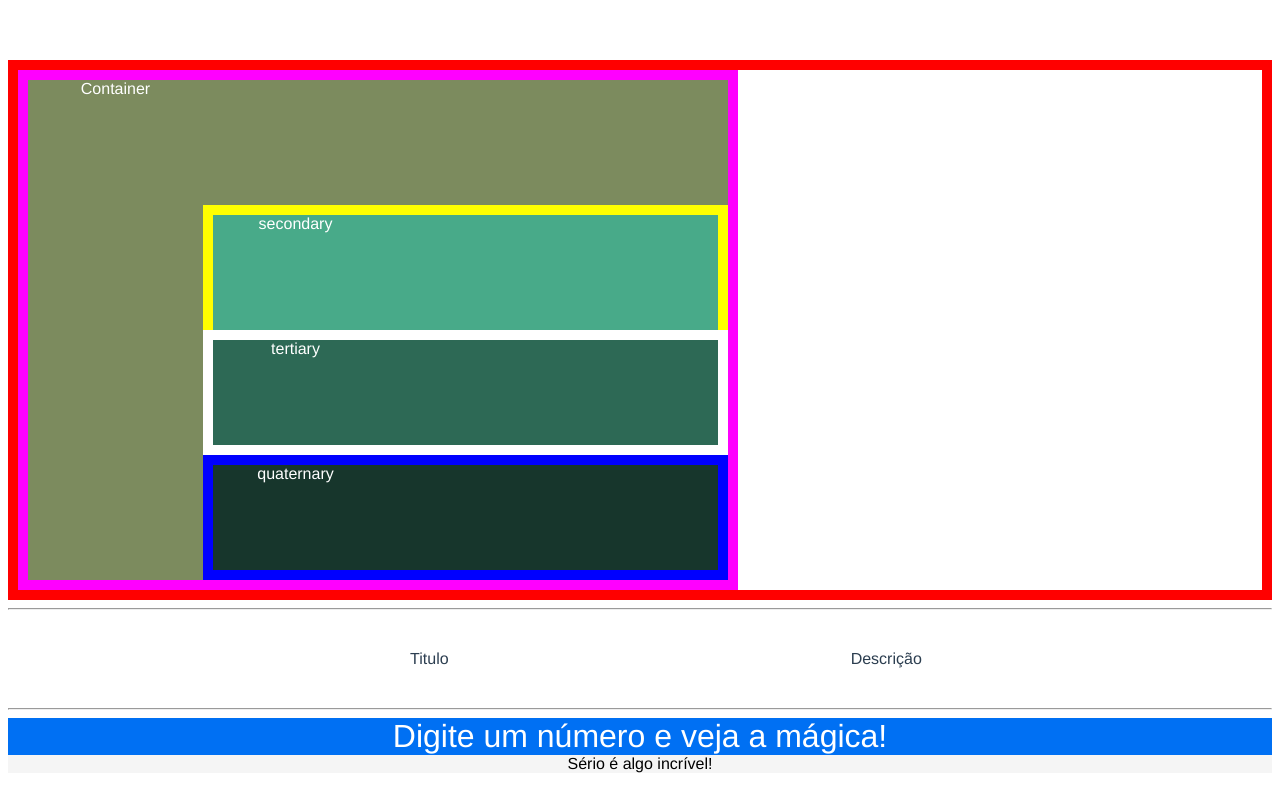
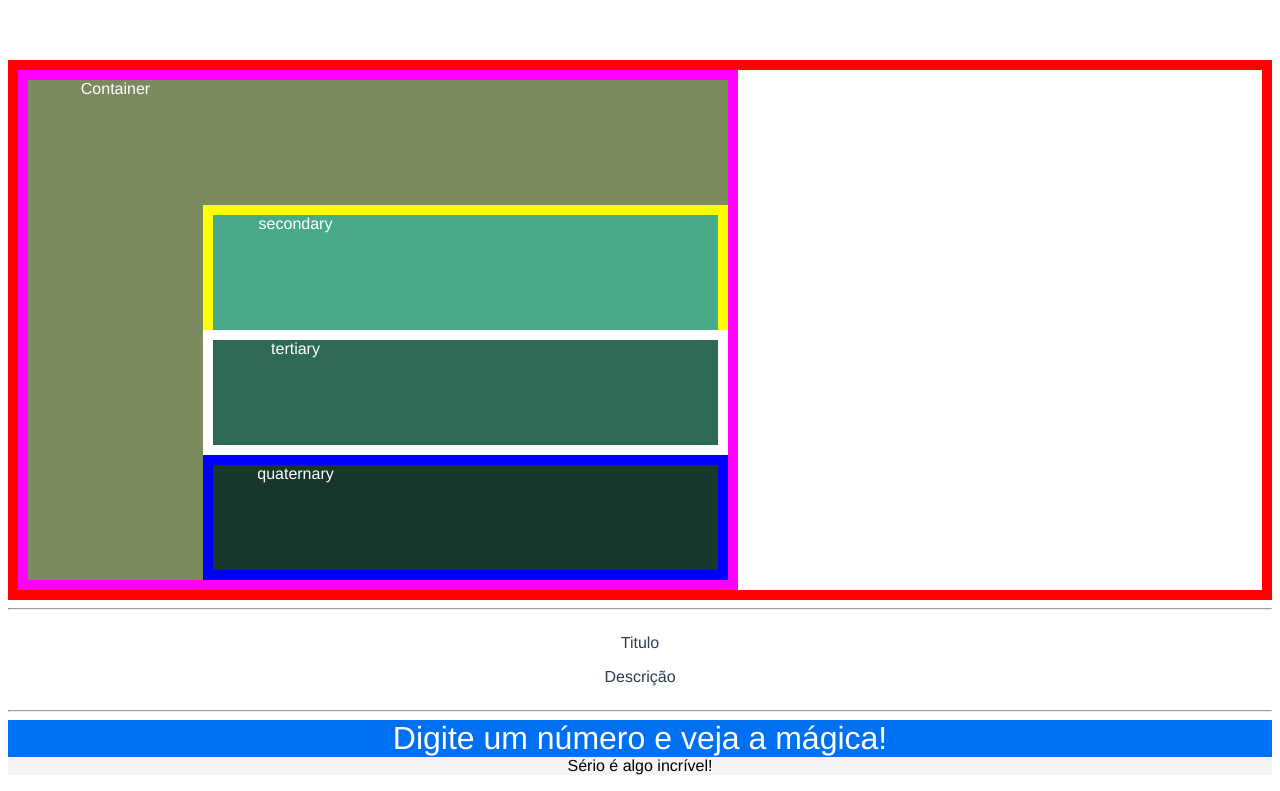
Before and after one commit to deverebor/scss-like-you-never-seen, a Vue app: page / in a window 1280 px wide. Shown: the top 791 px of the page. Built offline with nearby package versions, Linux system fonts and the light colour scheme.

Commit message:
feat: container queries doc and adjustments

```diff
--- a/src/components/ContainerQueries/ContainerQueries.scss
+++ b/src/components/ContainerQueries/ContainerQueries.scss
@@ -1,18 +1,23 @@
+@use '../../styles';
+
 .container-wrapper {
-  container: container / inline-size;
+	contain: style layout inline-size;
+  width: 100%;
 }
 
 .container {
   display: grid;
-	grid-template: "title" "description" / 1fr;
-	gap: 1em;
-	padding: 1em;
+	grid-template:
+	"title"
+	"description" / 1fr;
+	gap: styles.$spacing-base;
+	padding: styles.$spacing-base;
 }
 
-@container (min-width: 50px) {
+@container (max-width: 850px) {
 	.container {
-		gap: 2em;
-		padding: 2em;
+		gap: styles.$spacing-medium;
+		padding: styles.$spacing-medium;
 		grid-template: "title description" / 1fr 1fr;
 	}
 
@@ -21,8 +26,11 @@
 	}
 }
 
-@container (min-width: 100px) {
+@container (max-width: 650px) {
 	.container {
-		grid-template-columns: 2fr 1fr;
+		display: flex;
+		flex-direction: column;
+		gap: styles.$spacing-medium;
+		padding: styles.$spacing-medium;
 	}
 }
--- a/src/components/ContainerQueries/ContainerQueries.vue
+++ b/src/components/ContainerQueries/ContainerQueries.vue
@@ -1,10 +1,10 @@
 <template>
-  <div class="container-wrapper">
+  <main class="container-wrapper">
     <div class="container">
       <div class="container__title">Titulo</div>
       <div class="container__description">Descrição</div>
     </div>
-  </div>
+  </main>
 </template>
 
 <script lang="ts">
```
Also changed, not shown: src/components/ContainerQueries/README.md (added).
